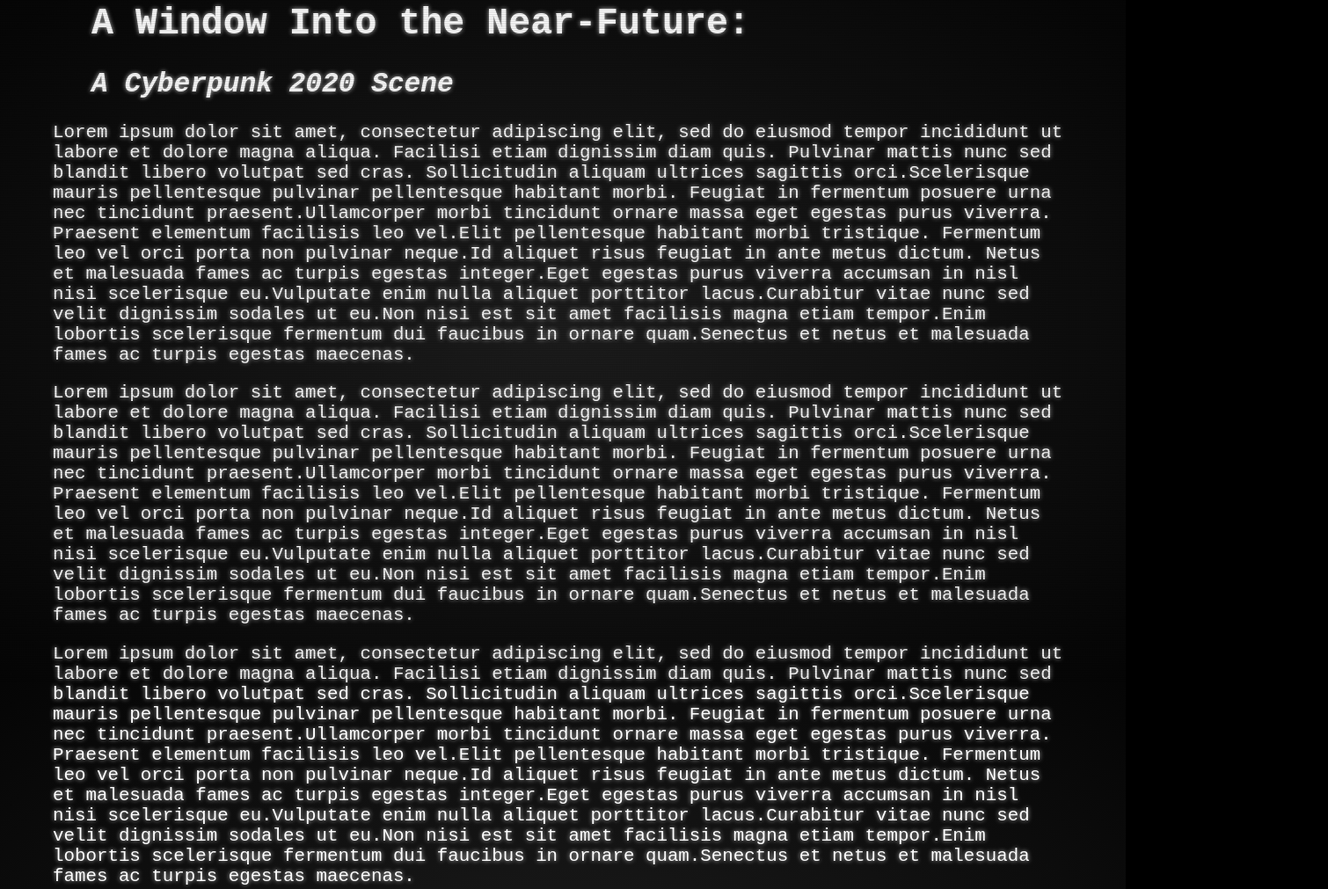
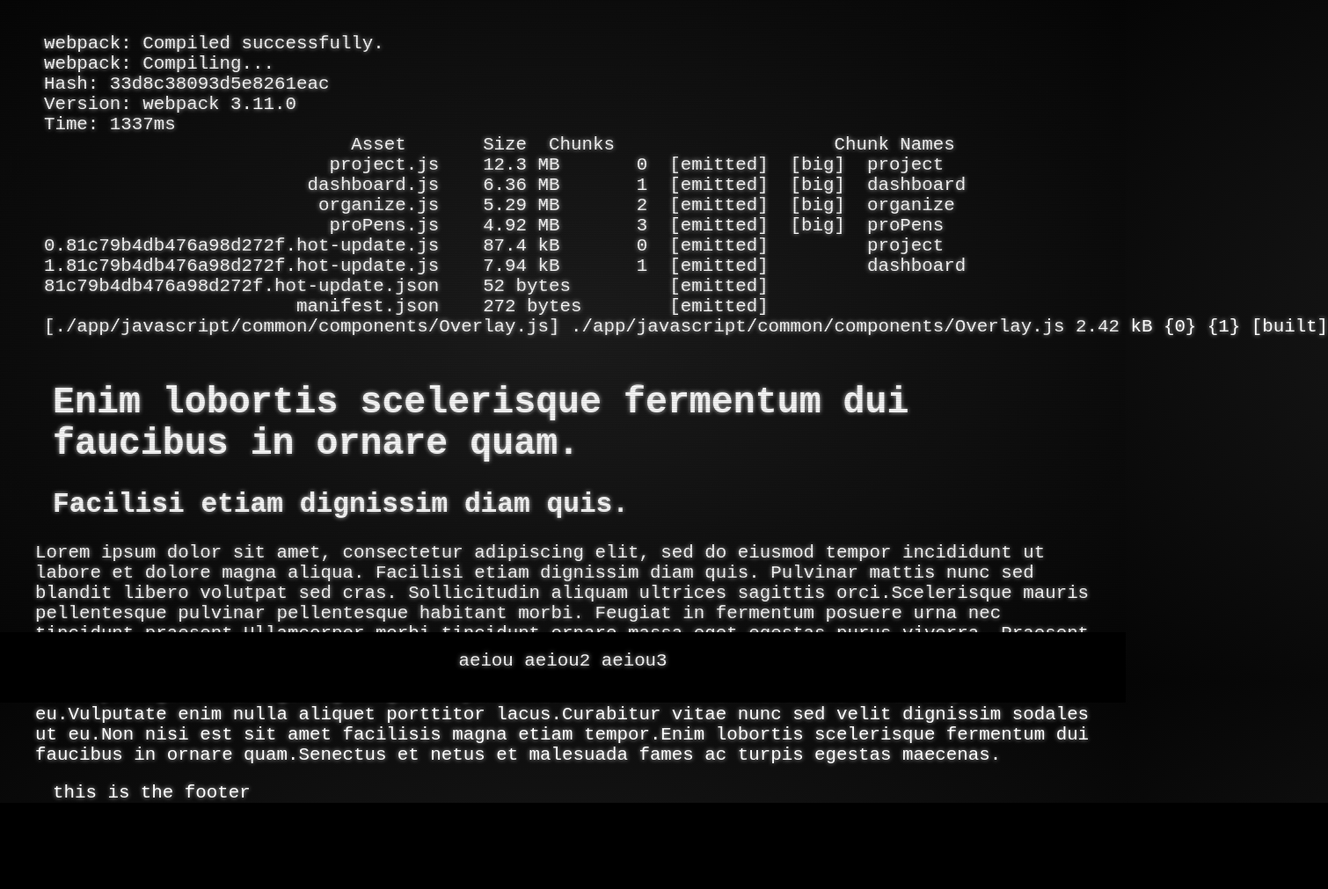
Before and after one commit to Ketsugo/html-me-something, a plain HTML site: page index.html in a window 1280 px wide. Shown: the part 25-1036 px from the top of the page at 88% size, 1510 px wide, since content can reach past the window. After the commit the page ends 938 px from the top, so only its background shows below. Drawn offline with Linux system fonts and the light colour scheme.

Commit message:
space-formatted testing text and some CSS tweaks... still not happy with it

```diff
--- a/index.html
+++ b/index.html
@@ -1,24 +1,38 @@
 <html>
     <head>
-        <title>CP2020: A Window Into the Near-Future</title>
-
+        <title>LC101 HTML Me Something</title>
         <link rel="stylesheet" href="normalize.css">
 		<link rel="stylesheet" href="styles.css">
     </head>
 
     <body>
+
+        <pre><output>
+    webpack: Compiled successfully.
+    webpack: Compiling...
+    Hash: 33d8c38093d5e8261eac
+    Version: webpack 3.11.0
+    Time: 1337ms
+                                Asset       Size  Chunks                    Chunk Names
+                              project.js    12.3 MB       0  [emitted]  [big]  project
+                            dashboard.js    6.36 MB       1  [emitted]  [big]  dashboard
+                             organize.js    5.29 MB       2  [emitted]  [big]  organize
+                              proPens.js    4.92 MB       3  [emitted]  [big]  proPens
+    0.81c79b4db476a98d272f.hot-update.js    87.4 kB       0  [emitted]         project
+    1.81c79b4db476a98d272f.hot-update.js    7.94 kB       1  [emitted]         dashboard
+    81c79b4db476a98d272f.hot-update.json    52 bytes         [emitted]
+                           manifest.json    272 bytes        [emitted]
+    [./app/javascript/common/components/Overlay.js] ./app/javascript/common/components/Overlay.js 2.42 kB {0} {1} [built]
+        </output></pre>
+
+
+        <div class="terminal">
             <header>
-            <h1>A Window Into the Near-Future:</h1>
-            <h2><em>A Cyberpunk 2020 Scene</em></h2>
+                <h1>Enim lobortis scelerisque fermentum dui faucibus in ornare quam.</h1>
+                <h2>Facilisi etiam dignissim diam quis.</h2>
             </header>
 
             <main>
-            <div class="content">
-                <p>Lorem ipsum dolor sit amet, consectetur adipiscing elit, sed do eiusmod tempor incididunt ut labore et dolore magna aliqua. Facilisi etiam dignissim diam quis. Pulvinar mattis nunc sed blandit libero volutpat sed cras. Sollicitudin aliquam ultrices sagittis orci.Scelerisque mauris pellentesque pulvinar pellentesque habitant morbi. Feugiat in fermentum posuere urna nec tincidunt praesent.Ullamcorper morbi tincidunt ornare massa eget egestas purus viverra. Praesent elementum facilisis leo vel.Elit pellentesque habitant morbi tristique. Fermentum leo vel orci porta non pulvinar neque.Id aliquet risus feugiat in ante metus dictum. Netus et malesuada fames ac turpis egestas integer.Eget egestas purus viverra accumsan in nisl nisi scelerisque eu.Vulputate enim nulla aliquet porttitor lacus.Curabitur vitae nunc sed velit dignissim sodales ut eu.Non nisi est sit amet facilisis magna etiam tempor.Enim lobortis scelerisque fermentum dui faucibus in ornare quam.Senectus et netus et malesuada fames ac turpis egestas maecenas.</p>
-            </div>
-            <div class="content">
-                <p>Lorem ipsum dolor sit amet, consectetur adipiscing elit, sed do eiusmod tempor incididunt ut labore et dolore magna aliqua. Facilisi etiam dignissim diam quis. Pulvinar mattis nunc sed blandit libero volutpat sed cras. Sollicitudin aliquam ultrices sagittis orci.Scelerisque mauris pellentesque pulvinar pellentesque habitant morbi. Feugiat in fermentum posuere urna nec tincidunt praesent.Ullamcorper morbi tincidunt ornare massa eget egestas purus viverra. Praesent elementum facilisis leo vel.Elit pellentesque habitant morbi tristique. Fermentum leo vel orci porta non pulvinar neque.Id aliquet risus feugiat in ante metus dictum. Netus et malesuada fames ac turpis egestas integer.Eget egestas purus viverra accumsan in nisl nisi scelerisque eu.Vulputate enim nulla aliquet porttitor lacus.Curabitur vitae nunc sed velit dignissim sodales ut eu.Non nisi est sit amet facilisis magna etiam tempor.Enim lobortis scelerisque fermentum dui faucibus in ornare quam.Senectus et netus et malesuada fames ac turpis egestas maecenas.</p>
-            </div>
                 <div class="content">
                     <p>Lorem ipsum dolor sit amet, consectetur adipiscing elit, sed do eiusmod tempor incididunt ut labore et dolore magna aliqua. Facilisi etiam dignissim diam quis. Pulvinar mattis nunc sed blandit libero volutpat sed cras. Sollicitudin aliquam ultrices sagittis orci.Scelerisque mauris pellentesque pulvinar pellentesque habitant morbi. Feugiat in fermentum posuere urna nec tincidunt praesent.Ullamcorper morbi tincidunt ornare massa eget egestas purus viverra. Praesent elementum facilisis leo vel.Elit pellentesque habitant morbi tristique. Fermentum leo vel orci porta non pulvinar neque.Id aliquet risus feugiat in ante metus dictum. Netus et malesuada fames ac turpis egestas integer.Eget egestas purus viverra accumsan in nisl nisi scelerisque eu.Vulputate enim nulla aliquet porttitor lacus.Curabitur vitae nunc sed velit dignissim sodales ut eu.Non nisi est sit amet facilisis magna etiam tempor.Enim lobortis scelerisque fermentum dui faucibus in ornare quam.Senectus et netus et malesuada fames ac turpis egestas maecenas.</p>
                 </div>
@@ -27,6 +41,7 @@
             <footer>
                 <p>this is the footer</p>
             </footer>
+        </div>
 
         <div class="navbar">
             <ul>
@@ -34,7 +49,7 @@
                 <p>aeiou2</p>
                 <p>aeiou3</p>
             </ul>
+        </div>
 
-        </div>
     </body>
 </html>
--- a/styles.css
+++ b/styles.css
@@ -1,4 +1,6 @@
 body {
+    margin-top: 40px;
+    overflow-y: hidden;
     background-color: black;
     background-image:
     radial-gradient(
@@ -28,17 +30,23 @@
   );
 }
 
+.navbar{
+  color: white;
+    font: 1.3rem Inconsolata, monospace;
+    text-shadow: 0 0 5px #C8C8C8;
+}
+
 ::selection {
   background: #0080FF;
   text-shadow: none;
 }
 
 header{
-  margin: 0px 5em 10px;
+  margin: 0px 60px 10px;
 }
 
 main{
-  margin: 0px 60px 10px;
+  margin: 0px 40px 10px;
 }
 
 footer{
@@ -46,21 +54,26 @@
 }
 
 .navbar{
-  position: sticky;
-  top: 88%;
-  width: 100%;
-  height: 10%;
+  position: absolute;
+  top: 93%;
+  left: 0%;
+  width: 100vw;
+  height: 10vh;
   background-color: rgb(0, 0, 0);
   text-align: center;
-  padding-top: 20px;
+  padding-inline-start: 0px;
+  padding-top: 0px;
+  padding-left: 0px;
 }
 
 .navbar ul{
+  top: 50%;
+  margin: 0px;
+  padding: 0px;
+  padding-inline-start: 0px;
   text-align: center;
-  padding: 0;
 }
 
 .navbar ul p{
   display: inline-block;
-
 }
```
Lines whose indentation alone changed are shown as unchanged.
